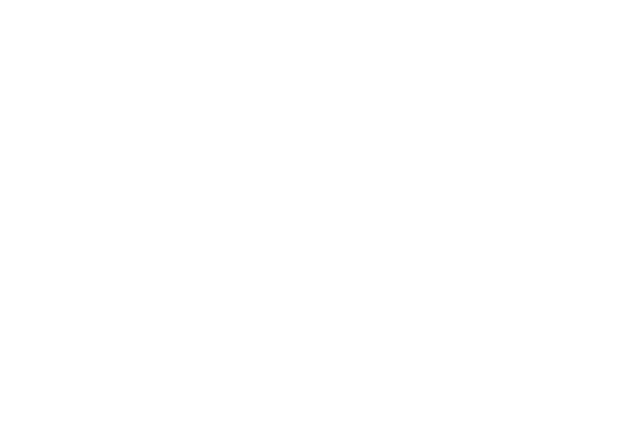
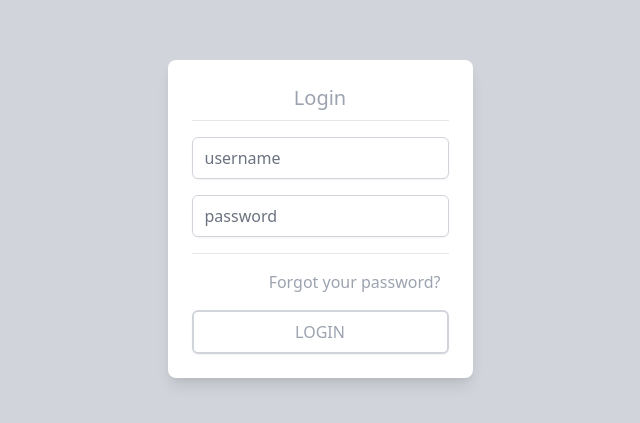
Before and after one commit to danieljpgo/react-tech-talks, a React (Create React App) app: page /colocation/exercise/01 in a window 1280 px wide. Before the commit this address had no page. Shown: the part 181-604 px from the top of the page, without its empty margins (320-960 px from the left). Built offline with nearby package versions, Linux system fonts and the light colour scheme.

Commit message:
feat: colocation exercise 1

```diff
--- a/src/app/main/routers/index.tsx
+++ b/src/app/main/routers/index.tsx
@@ -4,12 +4,18 @@
   Routes,
   Route,
 } from 'react-router-dom';
+// @TODO Corrigir importação de rotas
 import Exercise from '../../modules/composition/exercise';
 import Exercise01 from '../../modules/composition/exercise/01';
 import Exercise02 from '../../modules/composition/exercise/02';
 import Final from '../../modules/composition/final';
 import Final01 from '../../modules/composition/final/01';
 import Final02 from '../../modules/composition/final/02';
+
+import ExerciseColocation from '../../modules/colocation/exercise';
+import FinalColocation from '../../modules/colocation/final';
+import ExerciseColocation01 from '../../modules/colocation/exercise/01';
+import ExerciseColocationFinal01 from '../../modules/colocation/final/01';
 
 const Routers = () => (
   <BrowserRouter>
@@ -52,6 +58,34 @@
           />
         </Route>
       </Route>
+      <Route
+        key="colocation"
+        path="/colocation"
+        element={<Outlet />}
+      >
+        <Route
+          key="exercise"
+          path="exercise"
+          element={<ExerciseColocation />}
+        >
+          <Route
+            key="01"
+            path="01"
+            element={<ExerciseColocation01 />}
+          />
+        </Route>
+        <Route
+          key="final"
+          path="final"
+          element={<FinalColocation />}
+        >
+          <Route
+            key="01"
+            path="01"
+            element={<ExerciseColocationFinal01 />}
+          />
+        </Route>
+      </Route>
     </Routes>
   </BrowserRouter>
 );
--- a/src/app/modules/colocation/exercise/01.tsx
+++ b/src/app/modules/colocation/exercise/01.tsx
@@ -1,29 +1,57 @@
+/* eslint-disable no-alert */
 import * as React from 'react';
 
-// Login/Form/index.tsx
+// Coloque o código o mais próximo possível de onde for relevante
+
+// Login/index.tsx
+
 interface Form {
   username: string,
   password: string,
 }
 
-interface LoginFormProps {
-  onSubmit: (form: Form) => void;
+function passwordValidation(password: string) {
+  if (password.length < 6) {
+    return 'password must be at least 6 characters';
+  }
+  if (!password.split('').some((a) => !Number.isNaN(Number(a)))) {
+    return 'password must have at least one number';
+  }
+  return '';
 }
 
-const LoginForm = (props: LoginFormProps) => {
-  const { onSubmit } = props;
+const Login = () => {
   const [form, setForm] = React.useState<Form>({ username: '', password: '' });
+  const [passwordErrorMessage, setPasswordErrorMessage] = React.useState('');
+
+  function handleForgetPassword() {
+    alert('Forgot');
+  }
+
+  function handleResetPassword() {
+    setPasswordErrorMessage('');
+  }
 
   function handleInputChange(name: string, value: string) {
+    if (name === 'password') {
+      setPasswordErrorMessage('');
+    }
     setForm((prev) => ({ ...prev, [name]: value }));
   }
 
   function handleSubmit(event: React.FormEvent<HTMLFormElement>, formValue: Form) {
     event.preventDefault();
-    onSubmit(formValue);
+    const errorPasswordValidation = passwordValidation(formValue.password);
+    if (errorPasswordValidation) {
+      setPasswordErrorMessage(errorPasswordValidation);
+      return;
+    }
+    alert(`${formValue.username} ${formValue.password}`);
   }
 
   return (
+    <div className="p-6 bg-white rounded-lg shadow-lg">
+      <h2 className="pb-2 text-xl text-center text-gray-400">Login</h2>
       <form className="grid gap-4" onSubmit={(event) => handleSubmit(event, form)}>
         <hr />
         <input
@@ -43,34 +71,36 @@
           value={form.password}
           className="block w-full border-gray-300 rounded-md shadow-sm focus:border-indigo-300 focus:ring focus:ring-indigo-200 focus:ring-opacity-50"
           onChange={(event) => handleInputChange(event.target.name, event.target.value)}
+          onBlur={() => handleResetPassword()}
         />
         <hr />
+        <div className="flex justify-end">
+          <button
+            type="button"
+            className="block px-2 text-gray-400 rounded-md focus:outline-none focus:border-indigo-300 focus:ring focus:ring-indigo-200 focus:ring-opacity-50"
+            onClick={() => handleForgetPassword()}
+          >
+            Forgot your password?
+          </button>
+        </div>
         <button
           type="submit"
           className="block w-full p-2 text-gray-400 uppercase border-2 border-gray-300 rounded-md shadow-sm focus:outline-none focus:border-indigo-300 focus:ring focus:ring-indigo-200 focus:ring-opacity-50"
         >
           Login
         </button>
+        {passwordErrorMessage && (
+          <div className="py-2 text-center">
+            <p className="text-xs text-red-400">{passwordErrorMessage}</p>
+          </div>
+        )}
       </form>
-  );
-};
-
-// Login/index.tsx
-const Login = () => {
-  function handleSubmit(form: Form) {
-    alert(`${form.username} ${form.password}`);
-  }
-
-  return (
-    <div className="p-6 rounded-lg shadow-lg">
-      <h2 className="pb-2 text-xl text-center text-gray-400">Login</h2>
-      <LoginForm onSubmit={(form) => handleSubmit(form)} />
     </div>
   );
 };
 
 const Exercise01 = () => (
-  <div className="grid h-screen place-items-center">
+  <div className="grid h-screen bg-gray-300 place-items-center">
     <Login />
   </div>
 );
--- a/src/app/modules/colocation/final/01.tsx
+++ b/src/app/modules/colocation/final/01.tsx
@@ -1,3 +1,122 @@
-const Final01 = () => <div />;
+/* eslint-disable no-alert */
+import * as React from 'react';
+import { Children } from '../../../common/types/children';
+
+// Login/Form/index.tsx
+interface Form {
+  username: string,
+  password: string,
+}
+
+function passwordValidation(password: string) {
+  if (password.length < 6) {
+    return 'password must be at least 6 characters';
+  }
+  if (!password.split('').some((a) => !Number.isNaN(Number(a)))) {
+    return 'password must have at least one number';
+  }
+  return '';
+}
+
+interface LoginFormProps extends Children {
+  onSubmit: (form: Form) => void;
+}
+
+const LoginForm = (props: LoginFormProps) => {
+  const { onSubmit, children } = props;
+  const [form, setForm] = React.useState<Form>({ username: '', password: '' });
+  const [passwordErrorMessage, setPasswordErrorMessage] = React.useState('');
+
+  function handleInputChange(name: string, value: string) {
+    setForm((prev) => ({ ...prev, [name]: value }));
+  }
+
+  function handleSubmit(event: React.FormEvent<HTMLFormElement>, formValue: Form) {
+    event.preventDefault();
+    const errorPasswordValidation = passwordValidation(formValue.password);
+    if (errorPasswordValidation) {
+      setPasswordErrorMessage(errorPasswordValidation);
+      return;
+    }
+    onSubmit(formValue);
+  }
+
+  function handleResetPassword() {
+    setPasswordErrorMessage('');
+  }
+
+  return (
+    <form className="grid gap-4" onSubmit={(event) => handleSubmit(event, form)}>
+      <hr />
+      <input
+        type="email"
+        name="username"
+        placeholder="username"
+        autoComplete="username"
+        value={form.username}
+        className="block w-full border-gray-300 rounded-md shadow-sm focus:border-indigo-300 focus:ring focus:ring-indigo-200 focus:ring-opacity-50"
+        onChange={(event) => handleInputChange(event.target.name, event.target.value)}
+      />
+      <input
+        type="password"
+        name="password"
+        placeholder="password"
+        autoComplete="current-password"
+        value={form.password}
+        className="block w-full border-gray-300 rounded-md shadow-sm focus:border-indigo-300 focus:ring focus:ring-indigo-200 focus:ring-opacity-50"
+        onChange={(event) => handleInputChange(event.target.name, event.target.value)}
+        onBlur={() => handleResetPassword()}
+      />
+      <hr />
+      {children}
+      <button
+        type="submit"
+        className="block w-full p-2 text-gray-400 uppercase border-2 border-gray-300 rounded-md shadow-sm focus:outline-none focus:border-indigo-300 focus:ring focus:ring-indigo-200 focus:ring-opacity-50"
+      >
+        Login
+      </button>
+      {passwordErrorMessage && (
+        <div className="py-2 text-center">
+          <p className="text-xs text-red-400">{passwordErrorMessage}</p>
+        </div>
+      )}
+    </form>
+  );
+};
+
+// Login/index.tsx
+const Login = () => {
+  function handleSubmit(form: Form) {
+    alert(`${form.username} ${form.password}`);
+  }
+
+  function handleForgetPassword() {
+    alert('Forgot');
+  }
+
+  return (
+    <div className="p-6 bg-white rounded-lg shadow-lg">
+      <h2 className="pb-2 text-xl text-center text-gray-400">Login</h2>
+      <div />
+      <LoginForm onSubmit={(form) => handleSubmit(form)}>
+        <div className="flex justify-end">
+          <button
+            type="button"
+            className="block px-2 text-gray-400 rounded-md focus:outline-none focus:border-indigo-300 focus:ring focus:ring-indigo-200 focus:ring-opacity-50"
+            onClick={() => handleForgetPassword()}
+          >
+            Forgot your password?
+          </button>
+        </div>
+      </LoginForm>
+    </div>
+  );
+};
+
+const Final01 = () => (
+  <div className="grid h-screen bg-gray-300 place-items-center ">
+    <Login />
+  </div>
+);
 
 export default Final01;
--- a/src/app/modules/composition/exercise/01.tsx
+++ b/src/app/modules/composition/exercise/01.tsx
@@ -1,3 +1,5 @@
+/* eslint-disable no-alert */
+
 const sizes = {
   lg: 'max-w-lg',
   sm: 'max-w-sm',
--- a/src/app/modules/composition/exercise/02.tsx
+++ b/src/app/modules/composition/exercise/02.tsx
@@ -1,3 +1,4 @@
+/* eslint-disable no-alert */
 interface CardProps {
   user: string,
   onSelect: (user: string) => void,
--- a/src/app/modules/composition/final/01.tsx
+++ b/src/app/modules/composition/final/01.tsx
@@ -1,3 +1,4 @@
+/* eslint-disable no-alert */
 import type { Children } from '../../../common/types/children';
 
 // components/Card/CardHeader/index.tsx
--- a/src/app/modules/composition/final/02.tsx
+++ b/src/app/modules/composition/final/02.tsx
@@ -1,3 +1,4 @@
+/* eslint-disable no-alert */
 import { Children } from '../../../common/types/children';
 
 // ListUsers/UserCard/index.tsx
```
Lines whose indentation alone changed are shown as unchanged.
